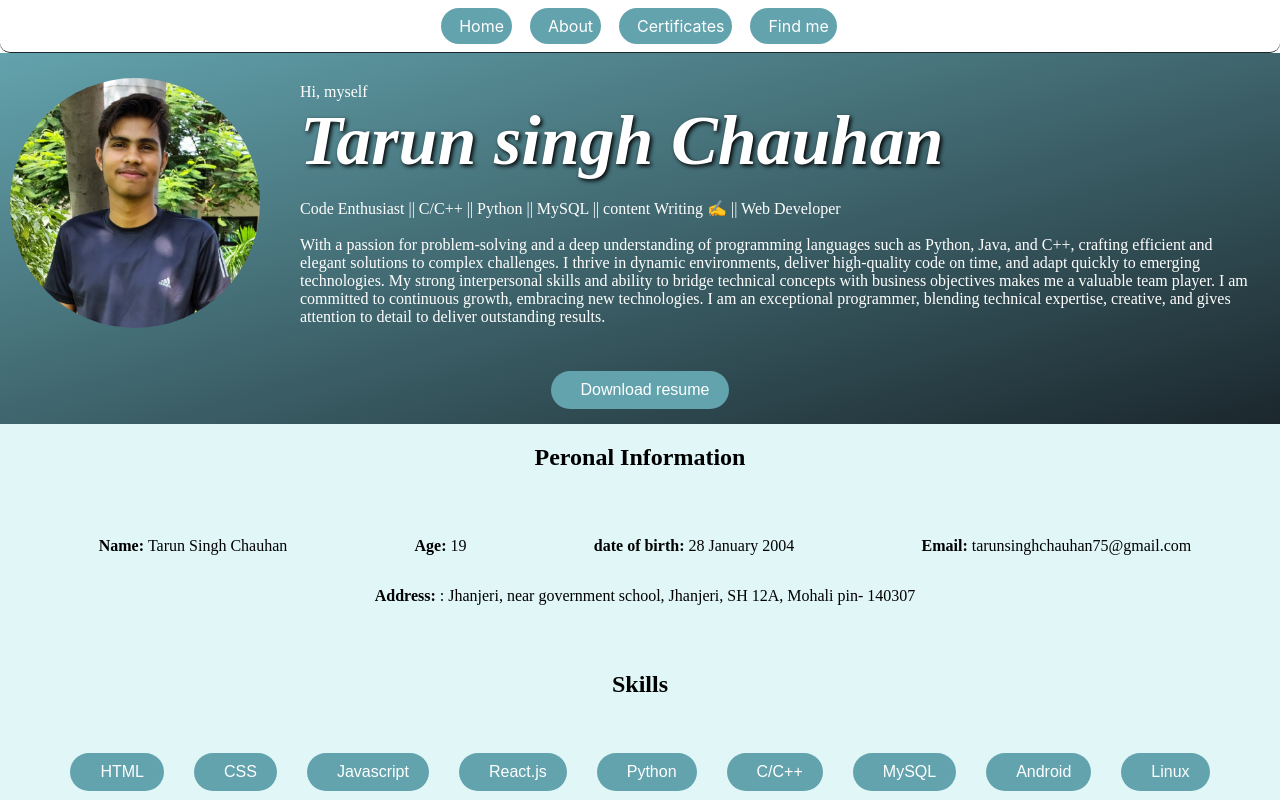
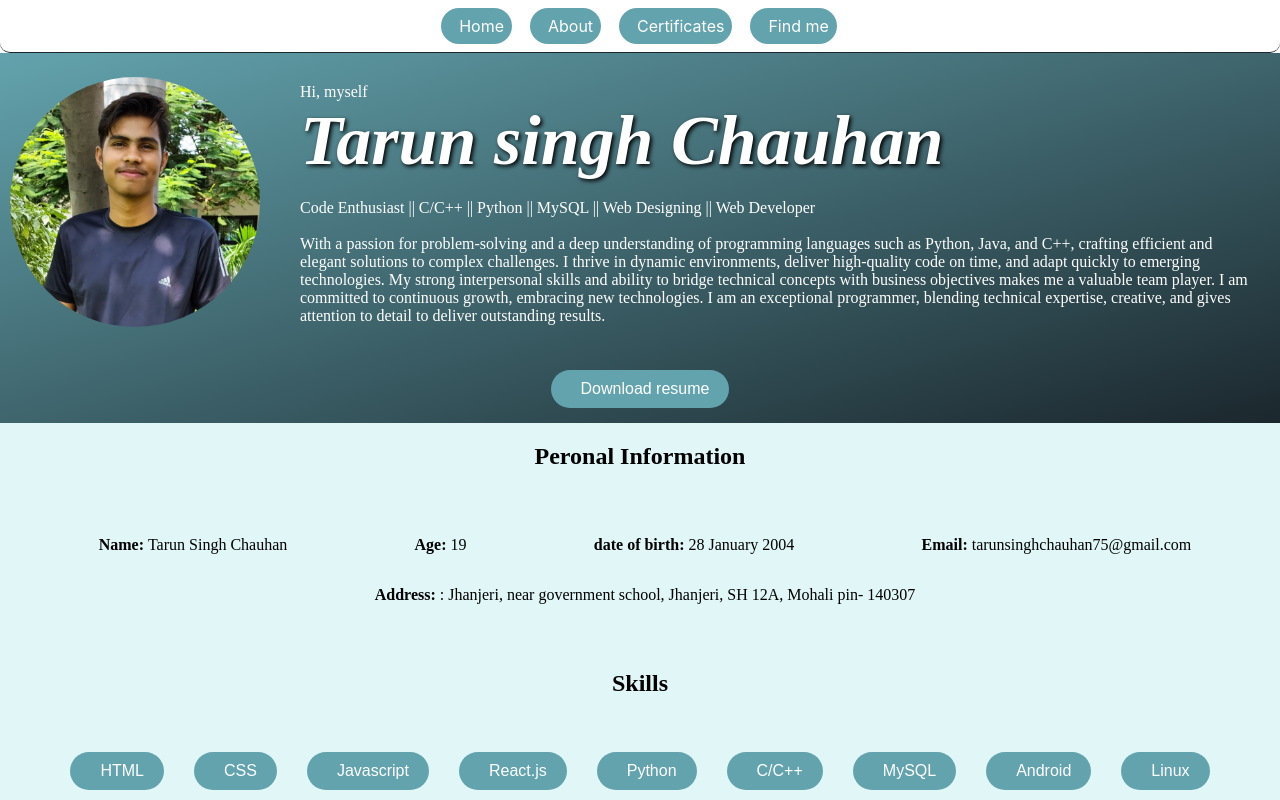
Before and after one commit to itztarunsingh/my-portfolio, a React (Create React App) app: page / in a window 1280 px wide. Shown: the top 800 px of the page. Built offline with nearby package versions, Linux system fonts and the light colour scheme.

Commit message:
Update Section1.js

```diff
--- a/src/components/Section1.js
+++ b/src/components/Section1.js
@@ -23,8 +23,7 @@ export default function Section1() {
             <br />
             <div className="about-lines">
               <p2>
-                Code Enthusiast || C/C++ || Python || MySQL || content Writing
-                ✍️ || Web Developer <br />
+                Code Enthusiast || C/C++ || Python || MySQL || Web Designing || Web Developer <br />
               </p2>
               <p3>
                 <br />
```
